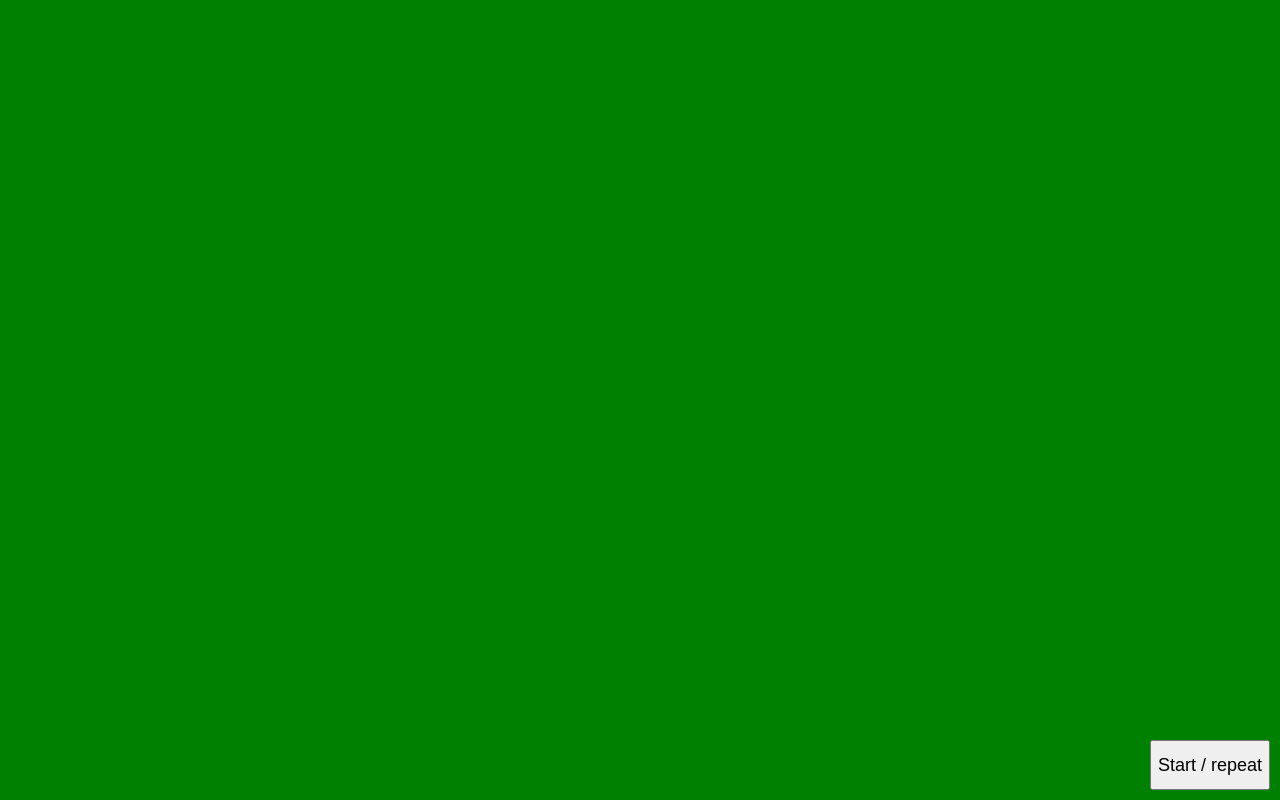
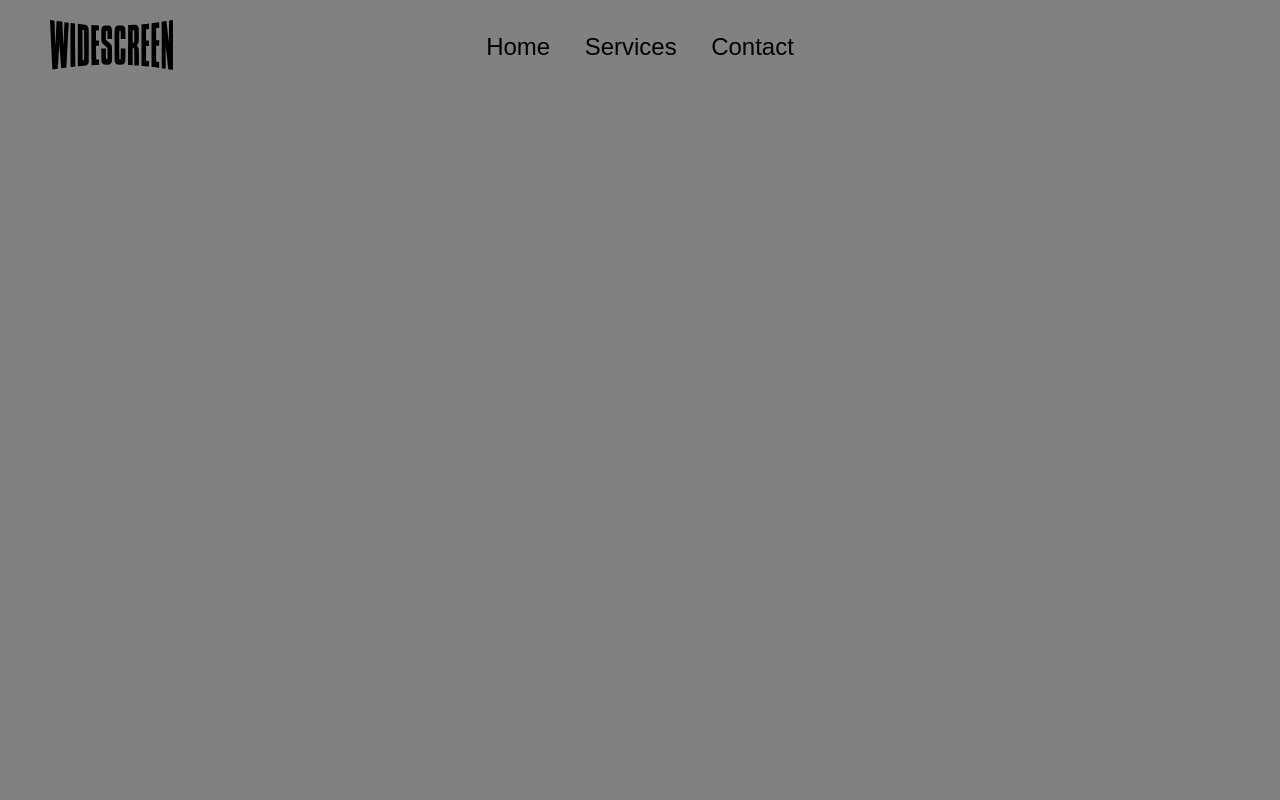
Before and after one commit to limits-removed/sc_beta, a plain HTML site: page index.html in a window 1280 px wide. Drawn offline with nearby package versions, Linux system fonts and the light colour scheme.

Commit message:
supposed to be thicc, but turned to be ugly shit

```diff
--- a/index.html
+++ b/index.html
@@ -8,56 +8,73 @@
     <style>
         body {
             margin: 0;
-            overflow: hidden;
+            font-family: Arial, Helvetica, sans-serif;
+            background-color: rgb(129, 129, 129);
         }
 
-        .box {
-            height: 100vh;
-            width: 100vw;
-            background-color: green;
-            position: relative;
-            z-index: -1;
-            color: white;
+        .nav ul {
+            position: absolute;
+            margin: 0;
+            left: 50%;
+            transform: translateX(-50%);
+            margin-top: 30px;
+            padding: 0;
+            list-style: none;
         }
 
-        .doAnimate {
-            position: absolute;
-            bottom: 10px;
-            right: 10px;
-            height: 50px;
-            font-family: Arial, Helvetica, sans-serif;
-            font-size: 18px;
+        .nav ul li {
+            display: inline-block;
+            font-size: 24px;
+            padding: 3px 15px;
         }
 
-        .box h1,
-        h2,
-        h3 {
-            opacity: 0;
-            margin: 0;
-            padding: 0;
+        .nav ul li span {
+            background-image: linear-gradient(currentColor, currentColor);
+            background-position: 0% 100%;
+            background-repeat: no-repeat;
+            background-size: 0% 2px;
+            transition: background-size .3s;
+        }
+
+        .nav ul a {
+            color: black;
+            text-decoration: none;
+
+        }
+
+        .logo {
+            position: absolute;
+            margin-top: 20px;
+            margin-left: 50px;
+            height: 50px;
         }
     </style>
 </head>
 
 <body>
-    <button onclick="doAnimate();" class="doAnimate">Start / repeat</button>
-    <div class="box">
-        <h1 id="first">Welcome to shortcut</h1>
-        <h2 id="second">From here on this gonna be bullshit only</h2>
-        <h3 id="third">Lorem ipsum dolor sit amet consectetur adipisicing elit. Tempora, necessitatibus. In explicabo
-            perferendis
-            consectetur, cupiditate omnis fuga minus reprehenderit facilis consequuntur non quisquam quos recusandae
-            quibusdam ex laudantium soluta ullam.</h3>
+    <div class="nav">
+        <img src="./logo.svg" alt="" class="logo">
+        <ul>
+            <a href="#">
+                <li><span>Home</span></li>
+            </a>
+            <a href="#">
+                <li><span>Services</span></li>
+            </a>
+            <a href="#">
+                <li><span>Contact</span></li>
+            </a>
+        </ul>
     </div>
-    <script src="https://cdnjs.cloudflare.com/ajax/libs/gsap/3.5.1/gsap.min.js"></script>
     <script>
-        let tl = new TimelineMax();
-        function doAnimate() {
-            tl.restart();
-            tl.to("#first", 2, { alpha: 1 });
-            tl.to("#second", 2, { alpha: 1 });
-            tl.to("#third", 2, { alpha: 1 });
-        }
+        document.querySelectorAll(".nav ul a").forEach(elem => {
+            elem.addEventListener("mouseenter", function () {
+                this.children[0].children[0].style.backgroundSize = "100% 2px";
+            });
+            elem.addEventListener("mouseleave", function () {
+                this.children[0].children[0].style.backgroundSize = "0% 2px";
+            });
+        });
     </script>
 </body>
 
```
Also changed, not shown: logo.svg (added).
